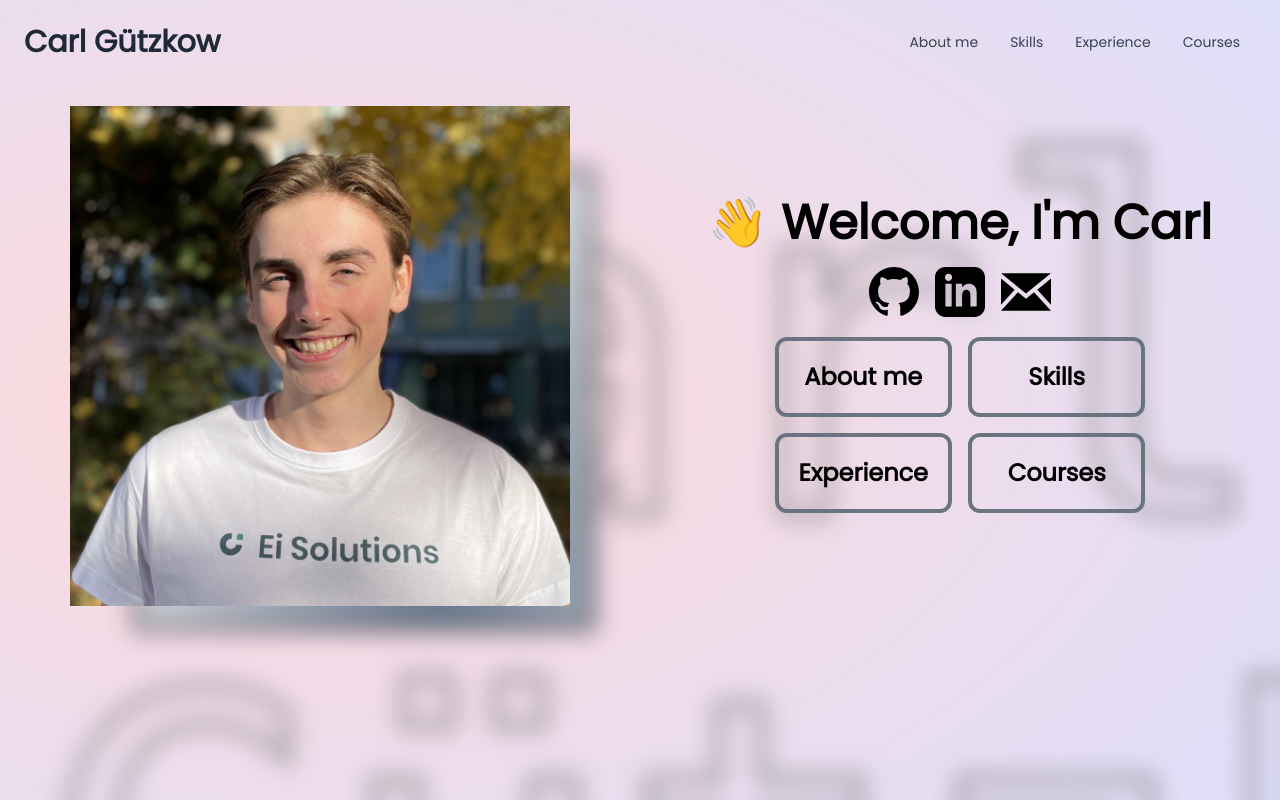
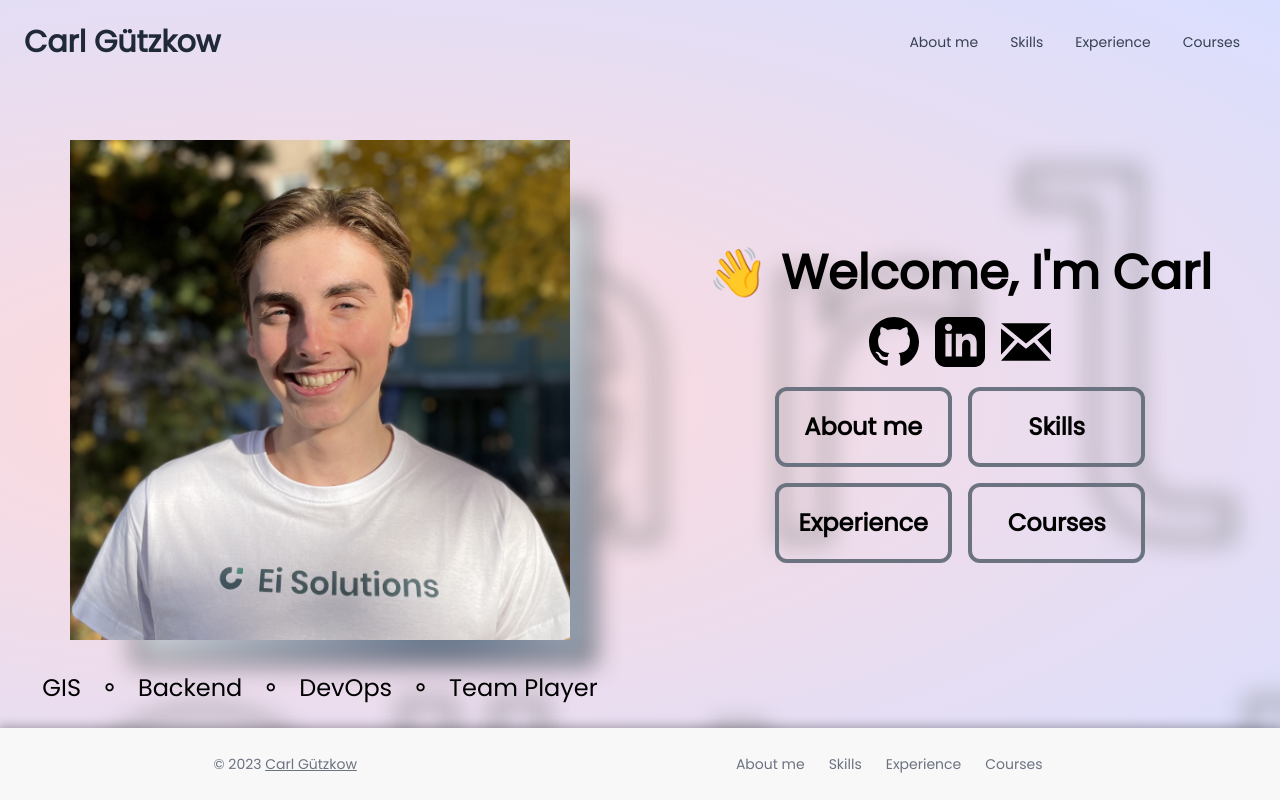
Before and after one commit to CJGutz/eportfolio, a Next.js app: page / in a window 1280 px wide. Shown: the top 800 px of the page. Built offline with nearby package versions, Linux system fonts and the light colour scheme.

Commit message:
add some skills under the photo

```diff
--- a/components/Hero/HeroBanner.tsx
+++ b/components/Hero/HeroBanner.tsx
@@ -26,6 +26,8 @@ const HeroBanner = () => {
     return () => window.removeEventListener('resize', updateBBoxSize);
   }, []);
 
+  const summarySkills = ['GIS', 'Backend', 'DevOps', 'Team Player'];
+
   const socialButtons = [
     {
       name: 'Github',
@@ -45,11 +47,12 @@ const HeroBanner = () => {
   ];
 
   return (
-    <div className="h-screen">
+    <div className="">
       <div className="absolute top-0 overflow-hidden">
         <BackgroundMovingText />
       </div>
-      <div className="relative grid grid-cols-1 lg:grid-cols-2 place-items-center w-full h-full lg:-top-32">
+      <div className="relative grid grid-cols-1 lg:grid-cols-2 place-items-center w-full full">
+        <div className="flex flex-col justify-center w-full">
           <div className="relative m-8 w-[300px] lg:w-[500px] h-[300px] lg:h-[500px]">
             <div
               className={`absolute top-16 ml-16 bg-gradient-radial from-slate-500 to-off-white blur-md border-4 border-black`}
@@ -65,6 +68,24 @@ const HeroBanner = () => {
               width={500}
               ref={portrait}
             />
+          </div>
+          <div className="text-2xl text-center px-3">
+            {summarySkills.map((text, count) => (
+              <>
+                <span
+                  key={text}
+                  className="md:text-2xl text-sm text-center px-3 whitespace-nowrap"
+                >
+                  {text}
+                </span>
+                {count < summarySkills.length - 1 && (
+                  <span key={text} className="whitespace-nowrap">
+                    {' ⚬ '}
+                  </span>
+                )}
+              </>
+            ))}
+          </div>
         </div>
         <div className="flex flex-col justify-center max-lg:self-start">
           <div className="text-center text-5xl font-bold m-5">
```
Lines whose indentation alone changed are shown as unchanged.
